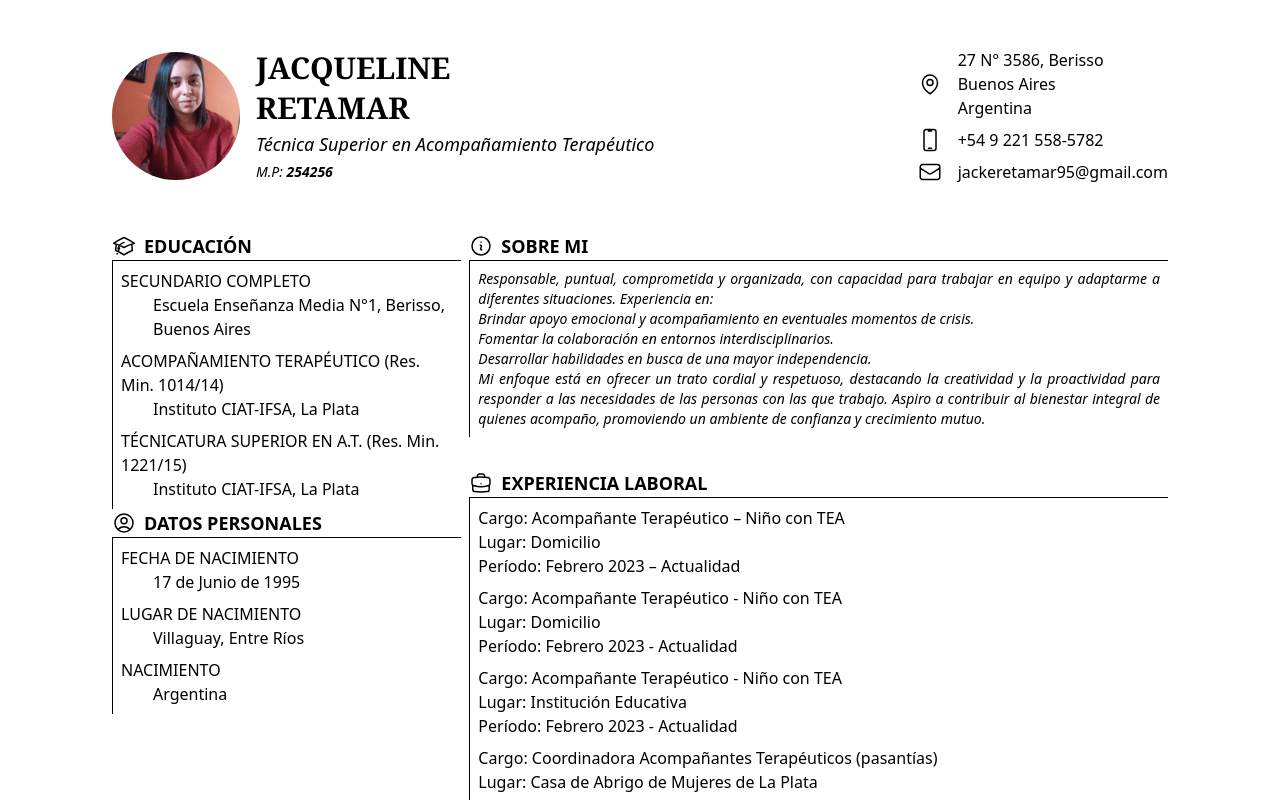
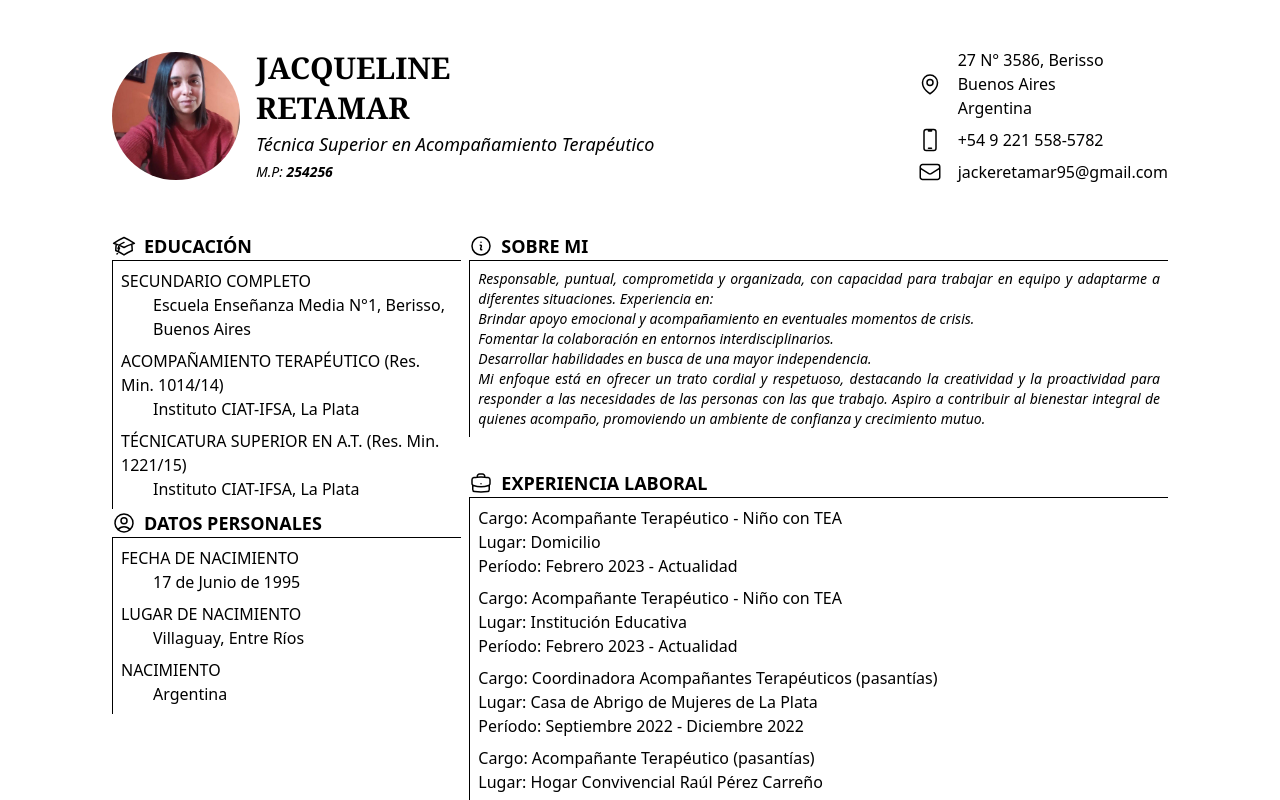
Before and after one commit to sebastianFeltes/j-retamar-at, a React (Vite) app: page / in a window 1280 px wide. Shown: the top 800 px of the page. Built offline with nearby package versions, Linux system fonts and the light colour scheme; what react-to-pdf would draw is missing.

Commit message:
fix experience

```diff
--- a/src/App.jsx
+++ b/src/App.jsx
@@ -67,7 +67,7 @@ const person = {};
 function App() {
   const targetRef = useRef();
   return (
-    <div className="w-full h-full">
+    <div className="w-full h-full pb-4">
       <div
         className="flex flex-col gap-4 justify-start w-full lg:px-24 lg:py-4 "
         ref={targetRef}
@@ -342,7 +342,7 @@ function App() {
                   <span>EXPERIENCIA LABORAL</span>
                 </h2>
                 <ul className="border-l border-black p-2 flex flex-col gap-2">
-                  <li>
+                  {/* <li>
                     <p>
                       <span className="font-medium text-md">Cargo: </span>
                       Acompañante Terapéutico – Niño con TEA
@@ -355,7 +355,7 @@ function App() {
                       <span className="font-medium text-md">Período: </span>
                       Febrero 2023 – Actualidad
                     </p>
-                  </li>
+                  </li> */}
                   {experience
                     ? experience.map((ex, i) => (
                         <li key={i}>
```
